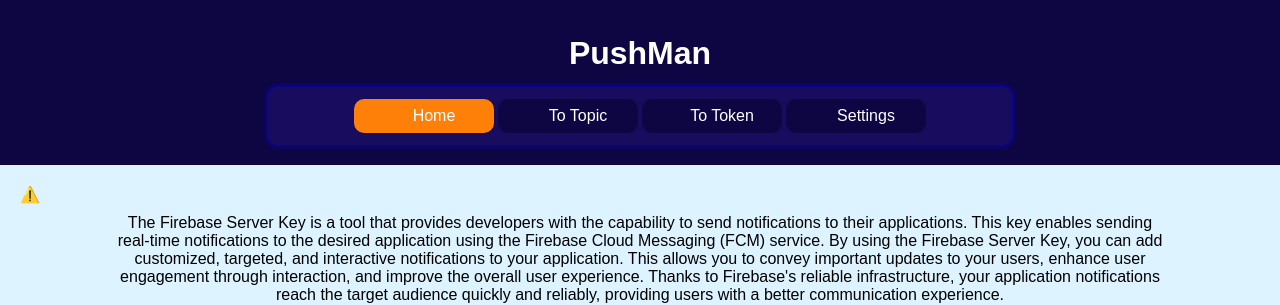
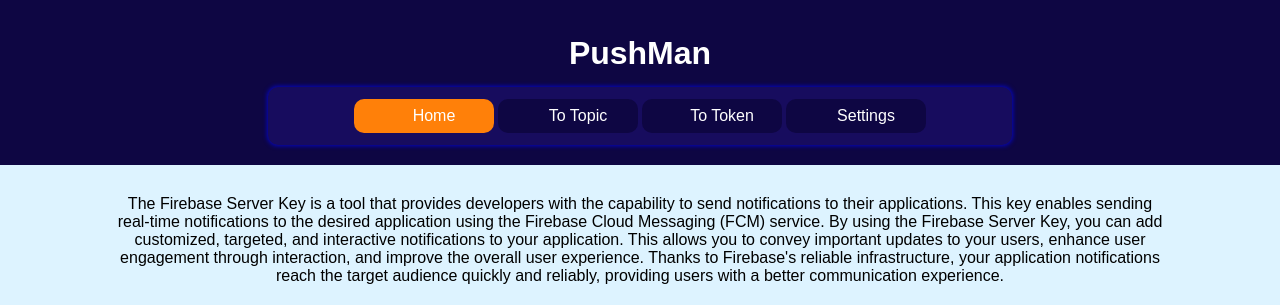
Before and after one commit to muhammedelsami/PushMan-React-App, a Next.js app: page / in a window 1280 px wide. Shown: the top 305 px of the page. Built offline with nearby package versions, Linux system fonts and the light colour scheme; no server answers; a web font is replaced by a local one.

Commit message:
Remove Lottie player

```diff
--- a/app/home/page.tsx
+++ b/app/home/page.tsx
@@ -5,7 +5,7 @@
     return (
         <>
         <section id="tabView1" className="tab active-tab">
-            <Player
+            {/* <Player
                 autoplay
                 loop
                 src="https://lottie.host/b4d2c9f3-6bac-4682-8cf2-7704287fd2e5/9XaHId2Lry.json"
@@ -14,7 +14,7 @@
                 speed={1}
                 >
                 <Controls visible={false} buttons={['play', 'repeat', 'frame', 'debug']} />
-            </Player>
+            </Player> */}
             <div>
                 <p id="about-app-txt">
                     The Firebase Server Key is a tool that provides developers with the capability to send notifications to their applications. This key enables sending real-time notifications to the desired application using the Firebase Cloud Messaging (FCM) service. By using the Firebase Server Key, you can add customized, targeted, and interactive notifications to your application. This allows you to convey important updates to your users, enhance user engagement through interaction, and improve the overall user experience. Thanks to Firebase&apos;s reliable infrastructure, your application notifications reach the target audience quickly and reliably, providing users with a better communication experience.
```
